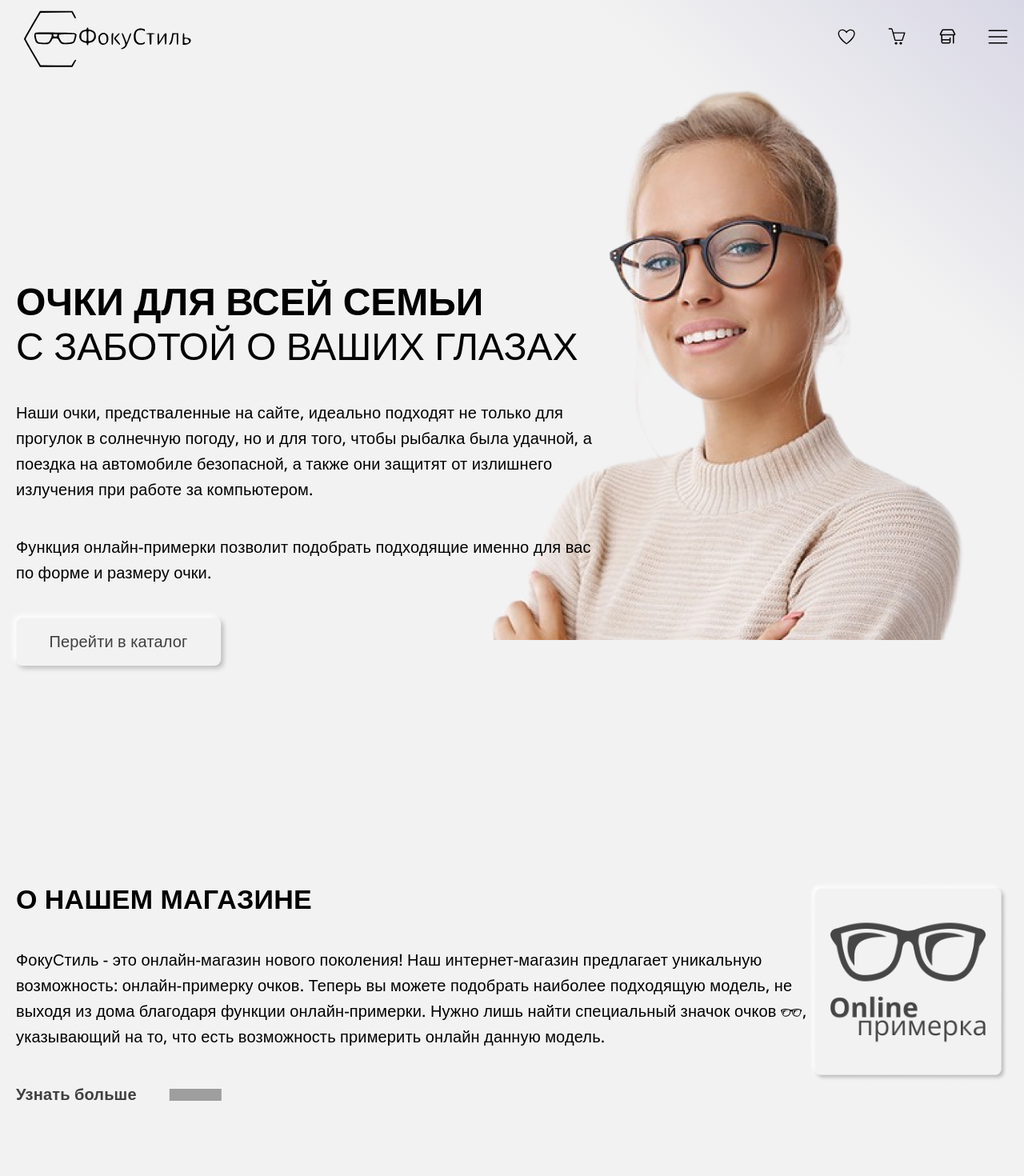
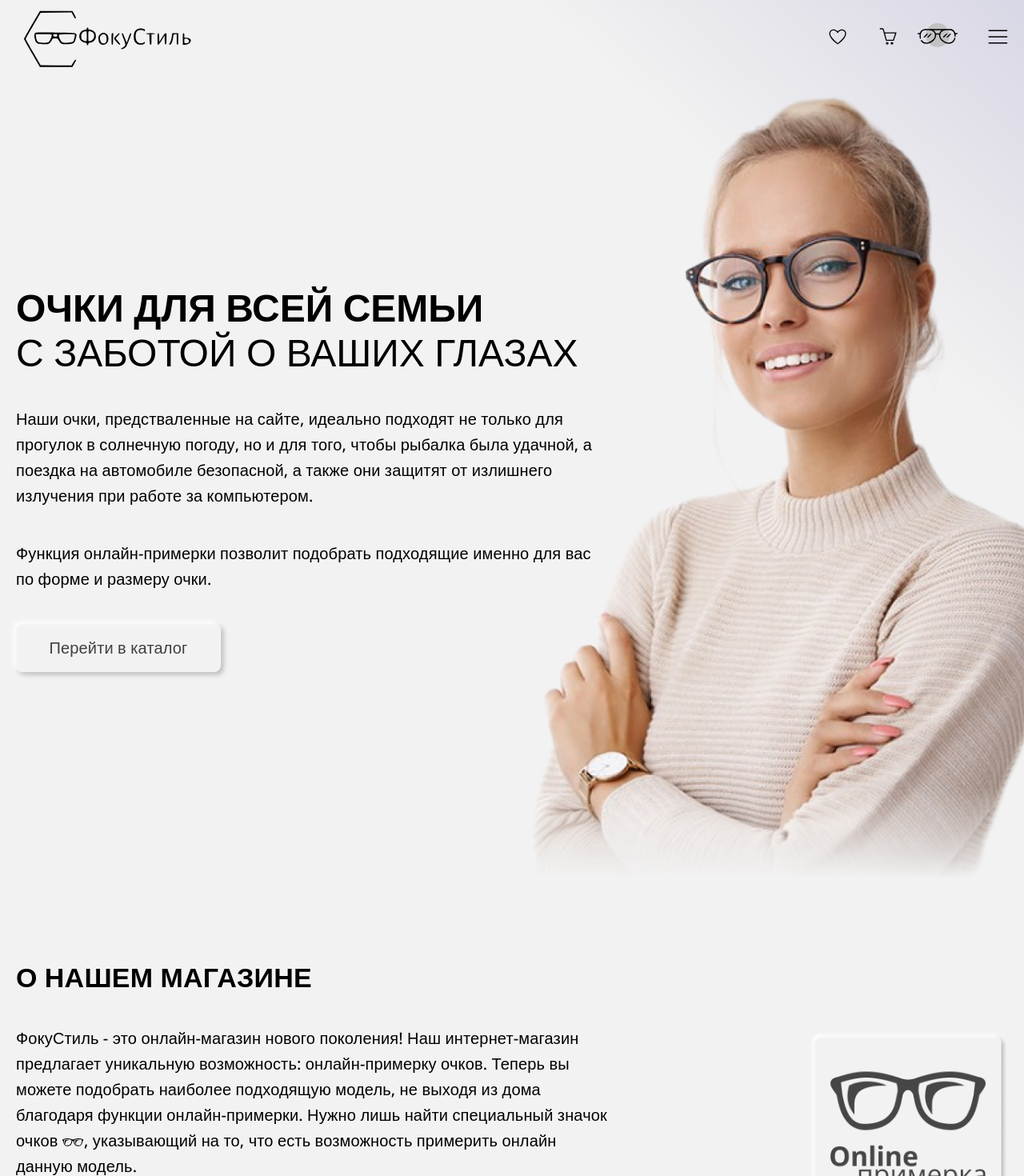
Before and after one commit to gusennn/focustyle, a React (Create React App) app: page / in a window 1280 px wide. Shown: the top 1470 px of the page at 80% size. Built offline with nearby package versions, Linux system fonts and the light colour scheme; grey boxes are pictures that could not be loaded.

Commit message:
Мелкие праки 4

```diff
--- a/package.json
+++ b/package.json
@@ -2,7 +2,7 @@
   "name": "app",
   "version": "0.1.0",
   "private": true,
-  "homepage": ".",
+  "homepage": "https://gusennn.github.io/focustyle-app/",
   "dependencies": {
     "@emotion/react": "^11.11.1",
     "@emotion/styled": "^11.11.0",
--- a/src/components/footer/footer.module.css
+++ b/src/components/footer/footer.module.css
@@ -21,6 +21,10 @@
   list-style: none;
 }
 
+.menu__list li {
+  width: fit-content;
+}
+
 .menu__list__item,
 .menu__list__social__item {
   color: rgba(0, 0, 0, 0.74);
@@ -38,14 +42,12 @@
 
 .menu__list__social {
   display: flex;
+  justify-content: space-between;
   list-style: none;
 }
 
-.menu__list__social li:not(:last-child) {
-  margin-right: 9px;
-}
-
 .menu__list__social__item {
+  display: block;
   width: 20px;
   height: 20px;
 }
--- a/src/components/header/header.module.css
+++ b/src/components/header/header.module.css
@@ -46,7 +46,28 @@
 }
 
 .product {
-  background: url(../../assets/svg/shop-svgrepo-com.svg) no-repeat center/25px;
+  position: relative;
+  z-index: 4;
+  width: 50px;
+  height: 23px;
+  background: url(../../assets/svg/shop-svgrepo-com.svg) no-repeat center/50px;
+}
+
+.header__nav li:nth-child(2) {
+  position: relative;
+  width: 50px;
+}
+
+.header__nav li:nth-child(2):after {
+  content: '';
+  position: absolute;
+  top: -5px;
+  left: 60px;
+  width: 30px;
+  height: 30px;
+  border-radius: 50%;
+  background-color: #c2c2c2;
+  z-index: 2;
 }
 
 .header__nav__button {
--- a/src/components/homePage/homePage.module.css
+++ b/src/components/homePage/homePage.module.css
@@ -14,9 +14,6 @@
     padding-bottom: 150px;
 }
 
-.container__legend__text {
-  max-width: 730px;
-}
 
 .container__title {
     padding-bottom: 40px;
@@ -53,10 +50,6 @@
     padding: 120px 0;
 }
 
-.container__about__text {
-  max-width: 990px;
-  margin-bottom: 50px;
-}
 
 .container__about__nav {
     text-decoration: none;
@@ -78,6 +71,17 @@
     }
 }
 
+.container__about__img {
+    display: flex;
+    justify-content: center;
+    width: 100%;
+    height: 250px;
+    margin-top: 30px;
+    border-radius: 8px;
+    transition: 1s;
+    background: #F2F2F2;
+}
+
 .container__about__nav__text::after {
     content: ' ';
     top: 30%;
@@ -89,22 +93,35 @@
     animation: move 1s infinite alternate;
 }
 
-.container__about__img {
-  width: 250px;
-  height: 250px;
-  border-radius: 8px;
-  transition: 1s;
-  background: #F2F2F2;
-}
-
 .container__about__img:hover {
     box-shadow: 10px 15px 20px rgba(0, 0, 0, 0.4);
 }
 
 @media screen and (min-width: 768px) {
+    .container__legend, .container__about {
+        display: flex;
+        align-items: center;
+        height: 100vh;
+    }
+
+    .container__legend__text {
+        width: 60%;
+    }
+
+    .container__about__text {
+        width: 60%;
+        margin-bottom: 50px;
+    }
+
+    .container__about__img {
+        width: 250px;
+    }
+
     .HomePageGradient::after {
         background: url(../../assets/image/background-clear.png) no-repeat, linear-gradient(42deg, #f2f2f2 75%, #d8d7e5 100%);
-    background-position: top right;
+        background-position: center;
+        background-size: cover;
+        padding: 150px 0px;
     }
 }
 
@@ -118,3 +135,9 @@
         padding: 50px 0;
     }
 }
+
+@media screen and (max-width: 1208px) {
+    .HomePageGradient::after {
+        background-size: 100%;
+    }
+}
--- a/src/index.css
+++ b/src/index.css
@@ -46,6 +46,8 @@ a {
   color: inherit;
 }
 
+
+
 button,
 .btn {
   display: flex;
--- a/src/redux/productStateReducer.js
+++ b/src/redux/productStateReducer.js
@@ -3,7 +3,7 @@ let initialState = {
         solarGlass: [
             {
                 id: 0,
-                gImgUrl: '../glassesImage/glasses/imgSunny.png',
+                gImgUrl: './glassesImage/glasses/imgSunny.png',
                 gTitle: 'Ray-Ban Aviator Gradient',
                 gGender: 'Unisex',
                 gType: 'Солнцезащитные',
@@ -20,7 +20,7 @@ let initialState = {
             },
             {
                 id: 1,
-                gImgUrl: '../glassesImage/glasses/img_sunny2.png',
+                gImgUrl: './glassesImage/glasses/img_sunny2.png',
                 gTitle: 'Versace',
                 gGender: 'Мужские',
                 gType: 'Солнцезащитные',
@@ -37,7 +37,7 @@ let initialState = {
             },
             {
                 id: 2,
-                gImgUrl: '../glassesImage/glasses/img_sunny3.png',
+                gImgUrl: './glassesImage/glasses/img_sunny3.png',
                 gTitle: 'Ray-Ban Hexagonal Gunmetal',
                 gGender: 'Unisex',
                 gType: 'Солнцезащитные',
@@ -56,7 +56,7 @@ let initialState = {
         fishingGlass: [
             {
                 id: 0,
-                gImgUrl: '../glassesImage/glasses/img_fishing1.png',
+                gImgUrl: './glassesImage/glasses/img_fishing1.png',
                 gTitle: 'King Trout 6F',
                 gGender: 'Unisex',
                 gType: 'Для рыбалки',
@@ -73,7 +73,7 @@ let initialState = {
             },
             {
                 id: 1,
-                gImgUrl: '../glassesImage/glasses/img_fishing2.png',
+                gImgUrl: './glassesImage/glasses/img_fishing2.png',
                 gTitle: 'King Trout 9F',
                 gGender: 'Unisex',
                 gType: 'Для рыбалки',
@@ -90,7 +90,7 @@ let initialState = {
             },
             {
                 id: 2,
-                gImgUrl: '../glassesImage/glasses/img_fishing3.png',
+                gImgUrl: './glassesImage/glasses/img_fishing3.png',
                 gTitle: 'King Trout 1F',
                 gGender: 'Unisex',
                 gType: 'Для рыбалки',
@@ -109,7 +109,7 @@ let initialState = {
         drivingGlass: [
             {
                 id: 0,
-                gImgUrl: '../glassesImage/glasses/img_driving1.png',
+                gImgUrl: './glassesImage/glasses/img_driving1.png',
                 gTitle: 'Noteler 002/3P',
                 gGender: 'Unisex',
                 gType: 'Для вождения',
@@ -126,7 +126,7 @@ let initialState = {
             },
             {
                 id: 1,
-                gImgUrl: '../glassesImage/glasses/img_driving2.png',
+                gImgUrl: './glassesImage/glasses/img_driving2.png',
                 gTitle: 'Noteler 002/8P',
                 gGender: 'Unisex',
                 gType: 'Для вождения',
@@ -143,7 +143,7 @@ let initialState = {
             },
             {
                 id: 2,
-                gImgUrl: '../glassesImage/glasses/img_driving3.png',
+                gImgUrl: './glassesImage/glasses/img_driving3.png',
                 gTitle: 'Noteler 012/3P',
                 gGender: 'Unisex',
                 gType: 'Для вождения',
@@ -162,7 +162,7 @@ let initialState = {
         pcGlass: [
             {
                 id: 0,
-                gImgUrl: '../glassesImage/glasses/img_computer1.png',
+                gImgUrl: './glassesImage/glasses/img_computer1.png',
                 gTitle: 'Carrera 1UF',
                 gGender: 'Unisex',
                 gType: 'Для компьютера',
@@ -179,7 +179,7 @@ let initialState = {
             },
             {
                 id: 1,
-                gImgUrl: '../glassesImage/glasses/img_computer2.png',
+                gImgUrl: './glassesImage/glasses/img_computer2.png',
                 gTitle: 'Carrera 2UF',
                 gGender: 'Unisex',
                 gType: 'Для компьютера',
@@ -196,7 +196,7 @@ let initialState = {
             },
             {
                 id: 2,
-                gImgUrl: '../glassesImage/glasses/img_computer3.png',
+                gImgUrl: './glassesImage/glasses/img_computer3.png',
                 gTitle: 'Ray-Ban',
                 gGender: 'Unisex',
                 gType: 'Для компьютера',
```
Also changed, not shown: src/assets/svg/shop-svgrepo-com.svg, 92 other files (tests, documents, lock files or other folders). Lines whose indentation alone changed are shown as unchanged.
